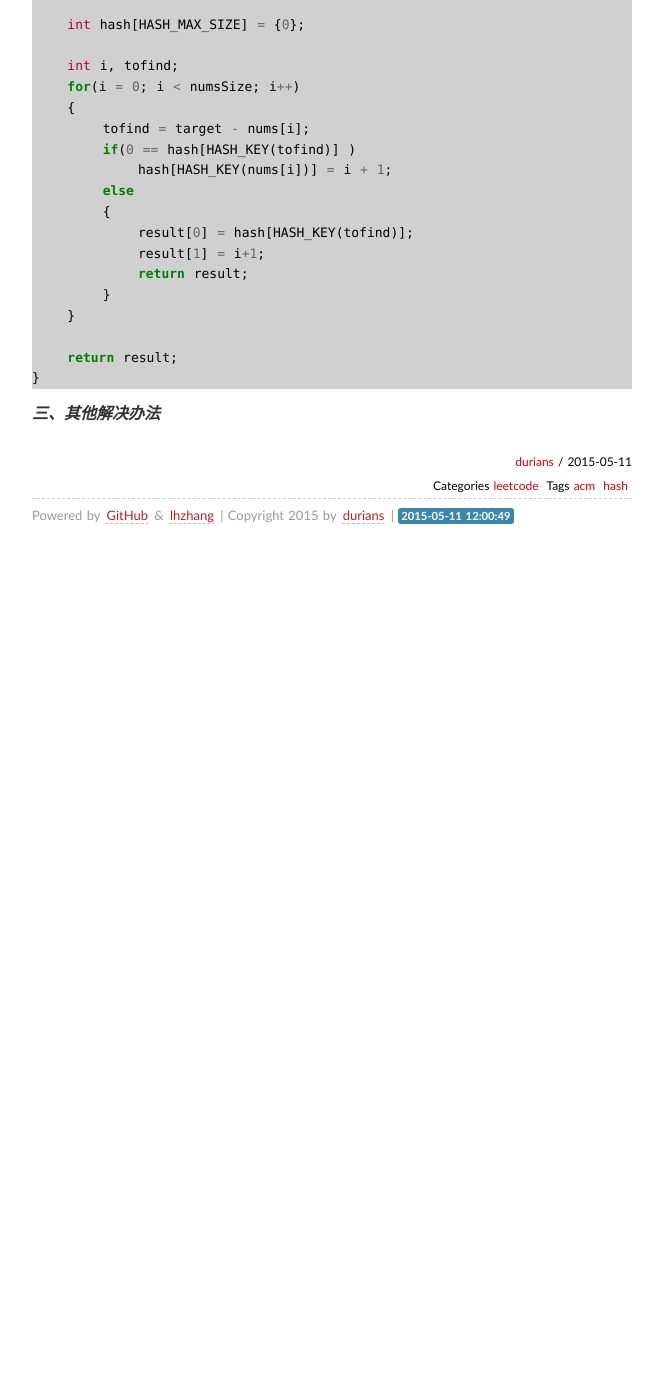
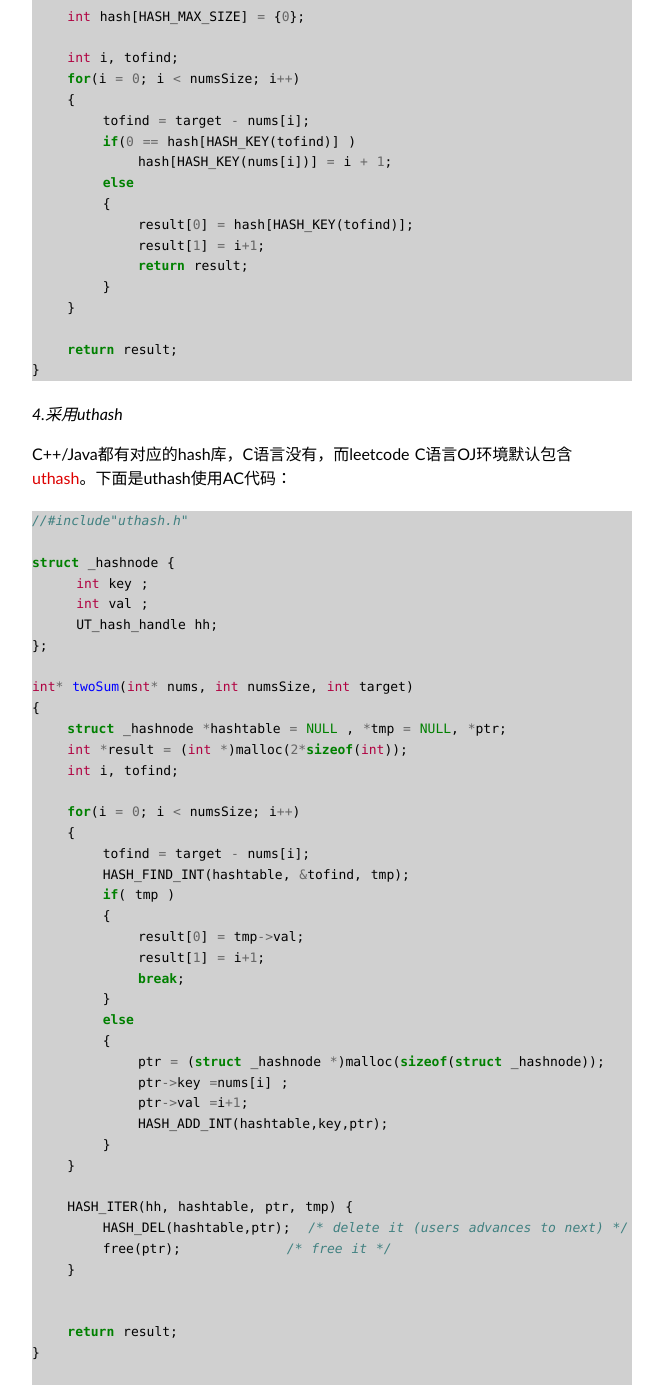
Before and after one commit to durians/durians.github.com, a Jekyll site: the page built from _posts/2015-05-11-leetcode-Two-Sum.markdown, in a window 1280 px wide and 1400 px high, scrolled down 981 px. Shown: the whole window, without its empty margins (308-971 px from the left). Built offline with Jekyll 4.4.1, drawn with Linux system fonts in a browser that asks for light colours; some web fonts are replaced; Markdown is read by kramdown in place of the engine named in the settings; comment, search, counter and statistics services are not loaded; before the commit the page ends 1539 px from its top, so only the background shows below that; some of the changed text lies outside the part shown.

Commit message:
using uthash to solve: leetcode TwoSum

````diff
--- a/_posts/2015-05-11-leetcode.markdown
+++ b/_posts/2015-05-11-leetcode-Two-Sum.markdown
@@ -28,8 +28,8 @@ Output: index1=1, index2=2
 
 
 ####二、采用hash
-*1.重复的数如何处理？*
->可以再hash的办法，但处理起来比较麻烦，对于这题，采用一些编码技巧就可以解决。
+*1.重复的数冲突如何处理？*
+>对于这题可不处理冲突，采用一些编码技巧就可以解答出题。
 
 *2.直接哈希hash[nums[i]] = i + 1,nums[i]为负数，数组越界咋办？*
 >采用下面hash方法解决**负数**的问题
@@ -40,7 +40,7 @@ Output: index1=1, index2=2
 	hash[HASH_KEY(nums[i])] = i + 1;
 ```
 
-####三、AC代码如下
+*3. AC代码如下*
 
 ```c
 int* twoSum(int* nums, int numsSize, int target)
@@ -71,10 +71,56 @@ int* twoSum(int* nums, int numsSize, int target)
 }
 ```
 
-####*三、其他解决办法*
->
->
+*4.采用uthash*
+
+C++/Java都有对应的hash库，C语言没有，而leetcode C语言OJ环境默认包含[uthash][1]。下面是uthash使用AC代码：
+
+```c
+//#include"uthash.h"
+
+struct _hashnode {
+     int key ;
+     int val ;
+     UT_hash_handle hh;
+};
+
+int* twoSum(int* nums, int numsSize, int target)
+{
+    struct _hashnode *hashtable = NULL , *tmp = NULL, *ptr;
+    int *result = (int *)malloc(2*sizeof(int));
+    int i, tofind;
+
+    for(i = 0; i < numsSize; i++)
+    {
+        tofind = target - nums[i];
+        HASH_FIND_INT(hashtable, &tofind, tmp);
+        if( tmp )
+        {
+            result[0] = tmp->val;
+            result[1] = i+1;
+            break;
+        }
+        else
+        {
+            ptr = (struct _hashnode *)malloc(sizeof(struct _hashnode));
+            ptr->key =nums[i] ;
+            ptr->val =i+1;
+            HASH_ADD_INT(hashtable,key,ptr);
+        }
+    }
+
+    HASH_ITER(hh, hashtable, ptr, tmp) {
+        HASH_DEL(hashtable,ptr);  /* delete it (users advances to next) */
+        free(ptr);            /* free it */
+    }
+
+
+    return result;
+}
+
+```
 
 
 
 [0]:https://leetcode.com/problems/two-sum/
+[1]:https://troydhanson.github.io/uthash/userguide.html
````
Also changed, not shown: _posts/2013-03-29-Github+Jekyll搭建个人博客.markdown (+0 -11 lines), _drafts/2014-10-02-回农大如听一首歌.markdown (renamed from _posts/2014-10-02-回农大如听一首歌.markdown).
